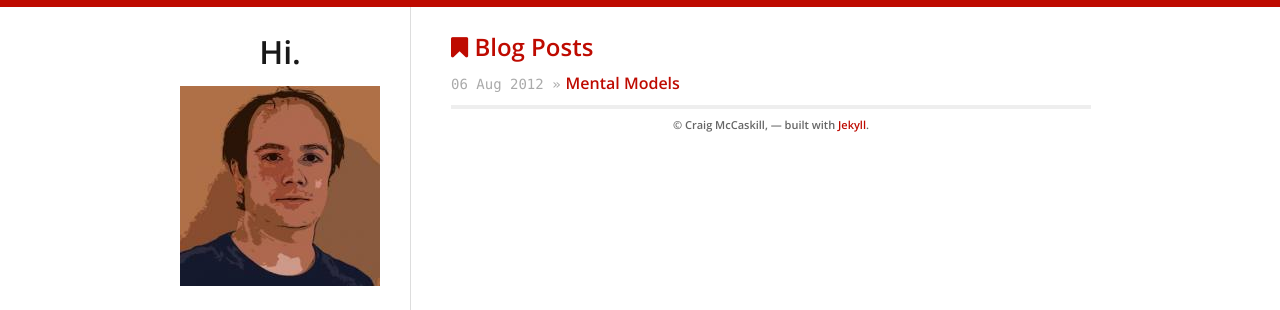
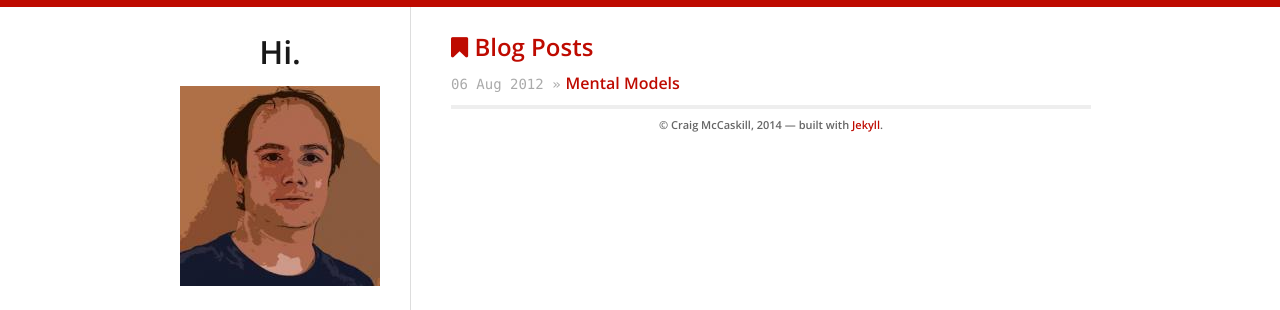
Before and after one commit to craigmccaskill/old-website, a Jekyll site: the page built from index.html, in a window 1280 px wide. Shown: the top 310 px of the page. Built offline with Jekyll 4.4.1, drawn with Linux system fonts in a browser that asks for light colours.

Commit message:
updated footer

```diff
--- a/_includes/footer.html
+++ b/_includes/footer.html
@@ -7,6 +7,6 @@
   {% endif %}
 
   <p>
-    © {{ site.theme.name }}, {{ date: "%Y"}} &mdash; built with <a href="http://jekyllrb.com">Jekyll</a>.
+    © {{ site.theme.name }}, {{ site.time | date: "%Y"}} &mdash; built with <a href="http://jekyllrb.com">Jekyll</a>.
   </p>
 </div>
```
